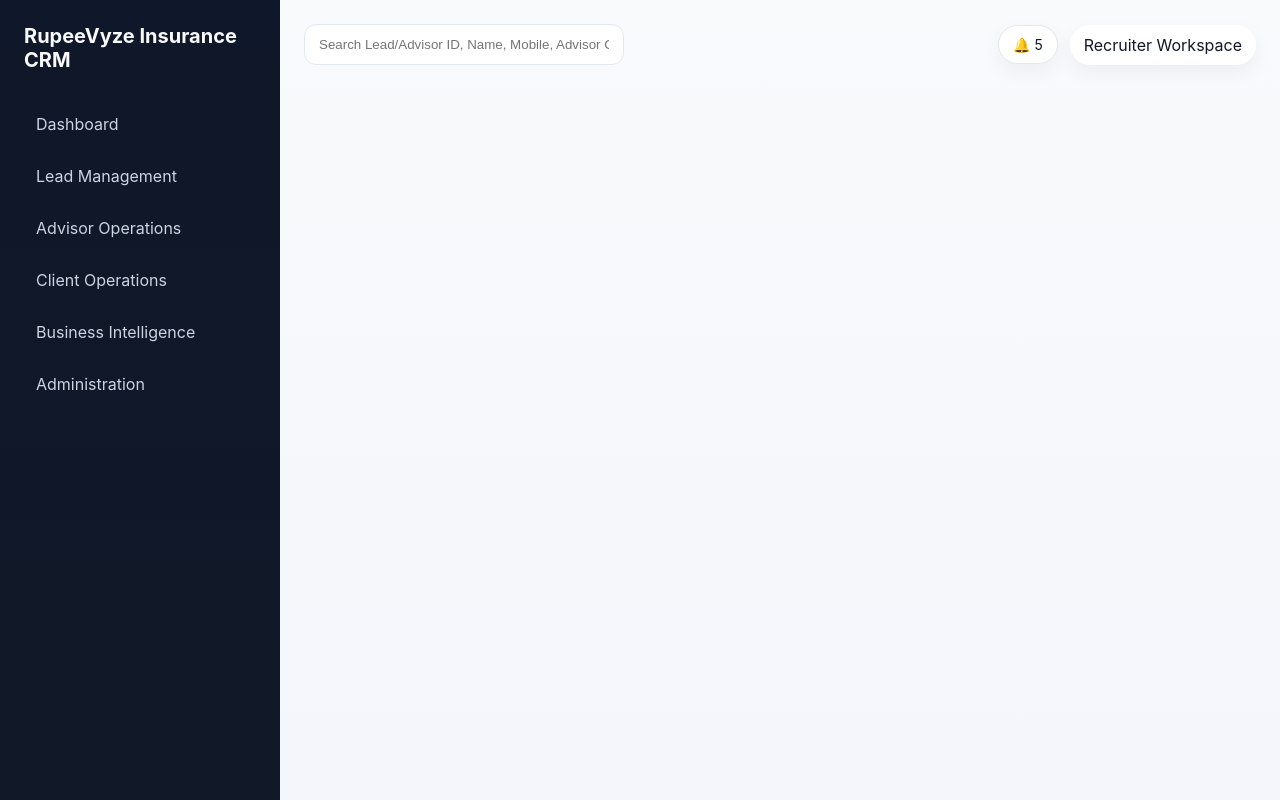
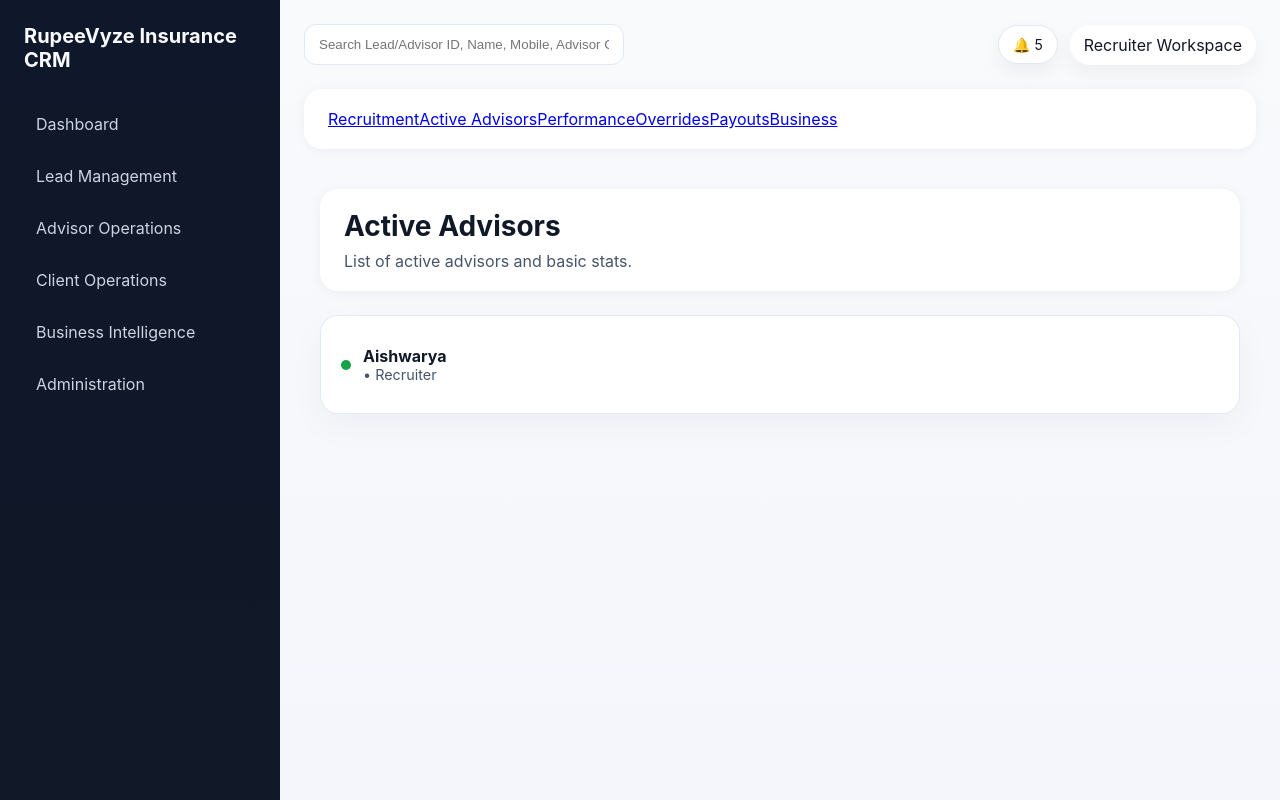
Before and after one commit to aishwarya31122-droid/RupeeVyze-CRM, a React (Vite) app: page /adviser/advisor-operations/active in a window 1280 px wide. Built offline with nearby package versions, Linux system fonts and the light colour scheme.

Commit message:
Add Advisor Operations module and routes; reuse Performance and Override modules

```diff
--- a/src/App.jsx
+++ b/src/App.jsx
@@ -13,6 +13,7 @@
 import LandingPage from "./pages/LandingPage.jsx";
 import Settings from "./pages/Settings.jsx";
 import LeadManagementModule from "./pages/lead-management/LeadManagementModule.jsx";
+import AdvisorOperationsModule from "./pages/advisor-operations/AdvisorOperationsModule.jsx";
 import ClientCRMModule from "./pages/client-crm/ClientCRMModule.jsx";
 import { initialPerformanceRecords } from "./data/performanceRecords.js";
 
@@ -32,6 +33,7 @@
                 <Route path="" element={<Navigate to="/adviser/dashboard" replace />} />
                 <Route path="dashboard" element={<Dashboard />} />
                 <Route path="lead-management/*" element={<LeadManagementModule />} />
+                <Route path="advisor-operations/*" element={<AdvisorOperationsModule performanceRecords={performanceRecords} onPerformanceRecordsChange={setPerformanceRecords} />} />
                 <Route path="pipeline" element={<Pipeline />} />
                 <Route path="candidate/:id" element={<CandidateDetails />} />
                 <Route path="followups" element={<FollowUpTracker />} />
--- a/src/components/Layout.jsx
+++ b/src/components/Layout.jsx
@@ -5,7 +5,7 @@
 const navItems = [
   { label: "Dashboard", to: "/adviser/dashboard" },
   { label: "Lead Management", to: "/adviser/lead-management" },
-  { label: "Advisor Operations", to: "/adviser/performance" },
+  { label: "Advisor Operations", to: "/adviser/advisor-operations" },
   { label: "Client Operations", to: "/client-crm/dashboard" },
   { label: "Business Intelligence", to: "/adviser/reports" },
   { label: "Administration", to: "/adviser/settings" }
--- /dev/null
+++ b/src/pages/advisor-operations/ActiveAdvisors.jsx
@@ -0,0 +1,33 @@
+import React from "react";
+import { teamMembers as initialTeam } from "../../data/team.js";
+
+function ActiveAdvisors() {
+  const advisors = initialTeam.filter((m) => m.role === "Advisor" || m.role === "Recruiter");
+
+  return (
+    <div>
+      <div className="page-header">
+        <div>
+          <h1>Active Advisors</h1>
+          <p>List of active advisors and basic stats.</p>
+        </div>
+      </div>
+
+      <div className="card">
+        <div className="activity-list">
+          {advisors.map((a) => (
+            <div key={a.id} className="activity-item">
+              <div className="activity-dot" style={{ background: "#16a34a" }} />
+              <div>
+                <strong>{a.name}</strong>
+                <p>{a.city} • {a.role}</p>
+              </div>
+            </div>
+          ))}
+        </div>
+      </div>
+    </div>
+  );
+}
+
+export default ActiveAdvisors;
--- /dev/null
+++ b/src/pages/advisor-operations/AdvisorLayout.jsx
@@ -0,0 +1,28 @@
+import { Link, useLocation } from "react-router-dom";
+
+function AdvisorLayout({ children }) {
+  const location = useLocation();
+  const nav = [
+    { label: "Recruitment", to: "/adviser/advisor-operations/recruitment" },
+    { label: "Active Advisors", to: "/adviser/advisor-operations/active" },
+    { label: "Performance", to: "/adviser/advisor-operations/performance" },
+    { label: "Overrides", to: "/adviser/advisor-operations/overrides" },
+    { label: "Payouts", to: "/adviser/advisor-operations/payouts" },
+    { label: "Business", to: "/adviser/advisor-operations/business" }
+  ];
+
+  return (
+    <div>
+      <div className="page-header">
+        <nav>
+          {nav.map((item) => (
+            <Link key={item.to} to={item.to} className={location.pathname === item.to ? "active" : ""}>{item.label}</Link>
+          ))}
+        </nav>
+      </div>
+      <div style={{ padding: 16 }}>{children}</div>
+    </div>
+  );
+}
+
+export default AdvisorLayout;
--- /dev/null
+++ b/src/pages/advisor-operations/AdvisorOperationsModule.jsx
@@ -0,0 +1,26 @@
+import { Routes, Route, Navigate } from "react-router-dom";
+import AdvisorLayout from "./AdvisorLayout.jsx";
+import Recruitment from "./Recruitment.jsx";
+import ActiveAdvisors from "./ActiveAdvisors.jsx";
+import Payouts from "./Payouts.jsx";
+import Business from "./Business.jsx";
+import PerformanceTracker from "../PerformanceTracker.jsx";
+import OverridePayoutTracker from "../OverridePayoutTracker.jsx";
+
+function AdvisorOperationsModule({ performanceRecords, onPerformanceRecordsChange }) {
+  return (
+    <AdvisorLayout>
+      <Routes>
+        <Route path="" element={<Navigate to="recruitment" replace />} />
+        <Route path="recruitment" element={<Recruitment />} />
+        <Route path="active" element={<ActiveAdvisors />} />
+        <Route path="performance" element={<PerformanceTracker performanceRecords={performanceRecords} onPerformanceRecordsChange={onPerformanceRecordsChange} />} />
+        <Route path="overrides" element={<OverridePayoutTracker performanceRecords={performanceRecords} />} />
+        <Route path="payouts" element={<Payouts />} />
+        <Route path="business" element={<Business />} />
+      </Routes>
+    </AdvisorLayout>
+  );
+}
+
+export default AdvisorOperationsModule;
--- /dev/null
+++ b/src/pages/advisor-operations/Business.jsx
@@ -0,0 +1,21 @@
+import React from "react";
+
+function Business() {
+  return (
+    <div>
+      <div className="page-header">
+        <div>
+          <h1>Advisor Business</h1>
+          <p>High level business metrics and aggregation for advisors.</p>
+        </div>
+      </div>
+
+      <div className="card">
+        <h3>Business Summary</h3>
+        <p>Monthly business, revenue splits, and leaderboards (mock data).</p>
+      </div>
+    </div>
+  );
+}
+
+export default Business;
--- /dev/null
+++ b/src/pages/advisor-operations/Payouts.jsx
@@ -0,0 +1,21 @@
+import React from "react";
+
+function Payouts() {
+  return (
+    <div>
+      <div className="page-header">
+        <div>
+          <h1>Payouts</h1>
+          <p>Advisor payouts summary and manual adjustments.</p>
+        </div>
+      </div>
+
+      <div className="card">
+        <h3>Payouts Overview</h3>
+        <p>Placeholder for payouts data. Use Override & Payout Tracker for details.</p>
+      </div>
+    </div>
+  );
+}
+
+export default Payouts;
--- /dev/null
+++ b/src/pages/advisor-operations/Recruitment.jsx
@@ -0,0 +1,21 @@
+import React from "react";
+
+function Recruitment() {
+  return (
+    <div>
+      <div className="page-header">
+        <div>
+          <h1>Advisor Recruitment</h1>
+          <p>Manage recruitment pipeline and onboarding.</p>
+        </div>
+      </div>
+
+      <div className="card">
+        <h3>Recruitment Overview</h3>
+        <p>Use the Recruitment pipeline to track advisor sourcing and onboarding. (Reuses candidate data)</p>
+      </div>
+    </div>
+  );
+}
+
+export default Recruitment;
```
